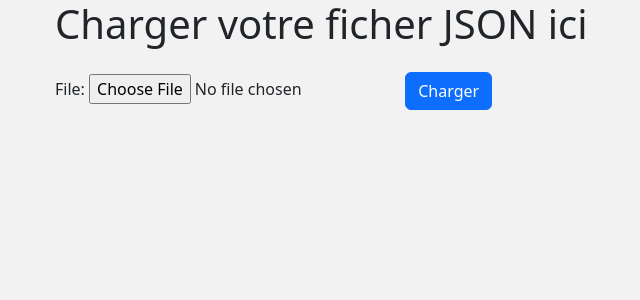
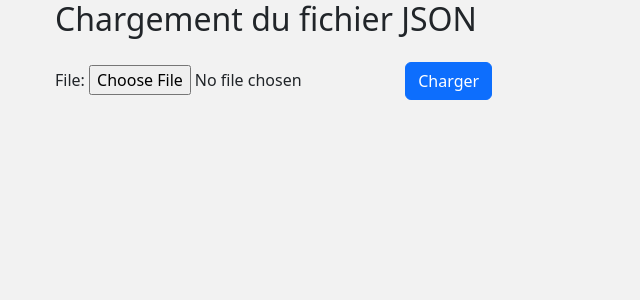
Before and after one commit to smaddy18/django-doc-app, a Django app: page / in a window 1280 px wide. Shown: the top 300 px of the page, without its empty margins (27-667 px from the left). Run offline with Django 4.2, Linux system fonts and the light colour scheme; some libraries are stand-ins or nearby versions.

Commit message:
feat: changing the <h2> tag text on index view

```diff
--- a/docListing/listings/templates/listings/index.html
+++ b/docListing/listings/templates/listings/index.html
@@ -2,7 +2,7 @@
 
 {% block content %}
 
-<h1>Charger votre ficher JSON ici</h1>
+<h2>Chargement du fichier JSON</h2>
 <form enctype="multipart/form-data" action="displayDocs/" method="post">
     <div class="form-group mt-4 mr-4">
         {% csrf_token %}
```
